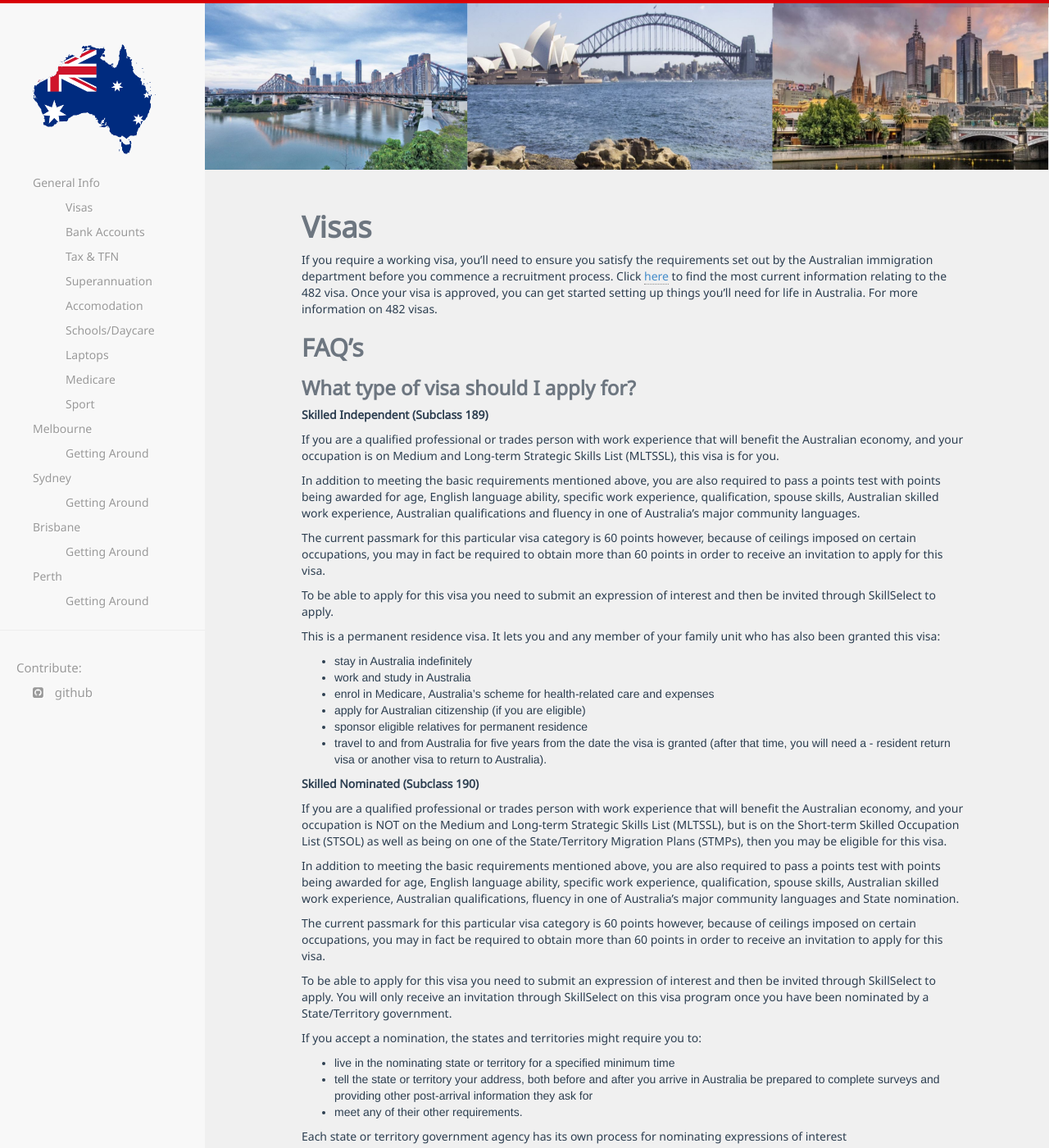
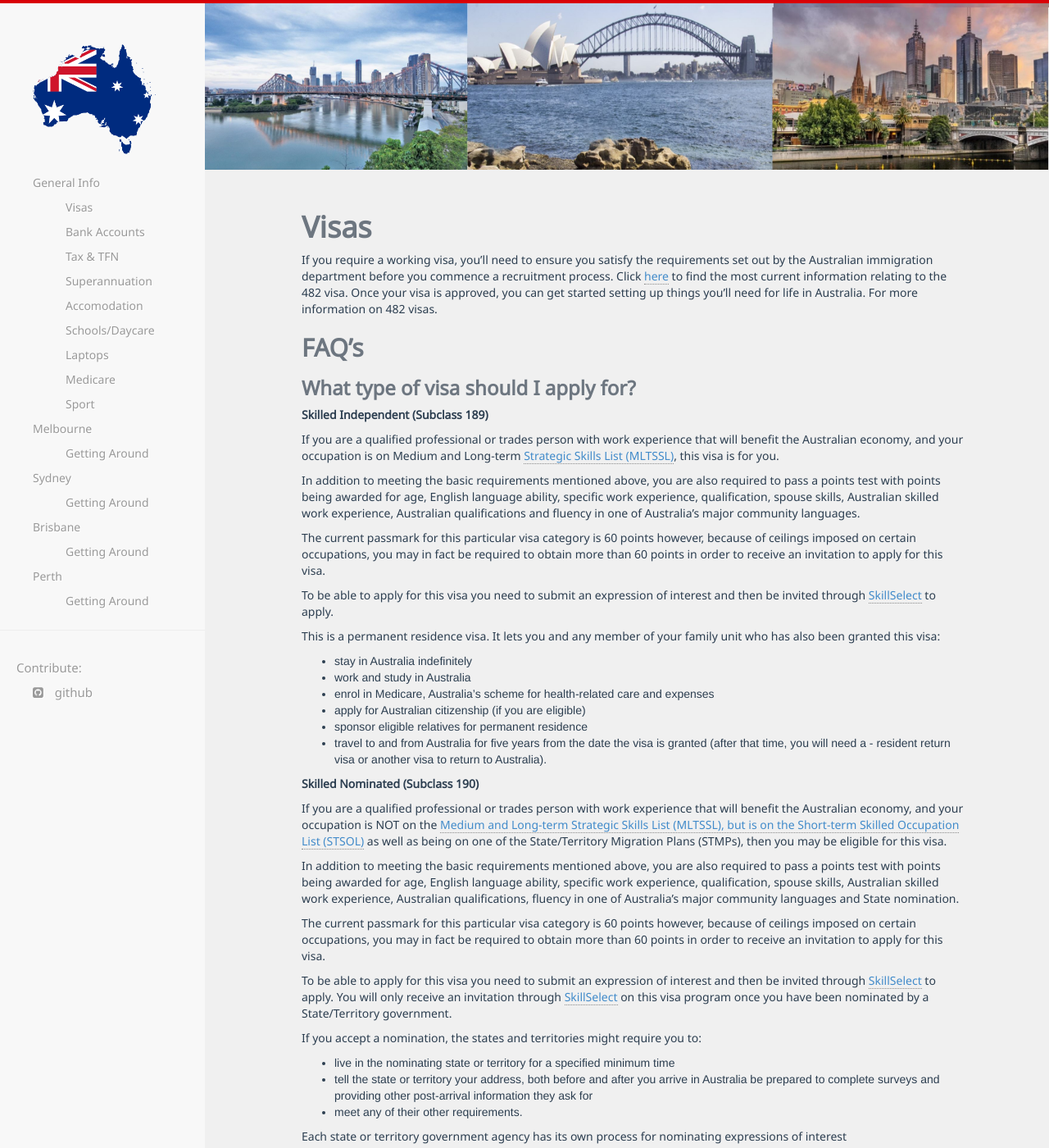
Before and after one commit to movingdownunder/movingdownunder.github.io, a Jekyll site: the page built from _pages/general/visas.md, in a window 1280 px wide and 1400 px high. Shown: the whole window at 82% size. Built offline with Jekyll 4.4.1, drawn with Linux system fonts in a browser that asks for light colours; nearby versions of some CDN libraries; part of the change alters nothing that is shown; some of the changed text lies outside the part shown.

```diff
--- a/_pages/general/visas.md
+++ b/_pages/general/visas.md
@@ -15,13 +15,13 @@ information on 482 visas.
 
 **Skilled Independent (Subclass 189)**
 
-If you are a qualified professional or trades person with work experience that will benefit the Australian economy, and your occupation is on Medium and Long-term Strategic Skills List (MLTSSL), this visa is for you.
+If you are a qualified professional or trades person with work experience that will benefit the Australian economy, and your occupation is on Medium and Long-term [Strategic Skills List (MLTSSL)](https://archive.homeaffairs.gov.au/trav/work/work/skills-assessment-and-assessing-authorities/skilled-occupations-lists/combined-stsol-mltssl){:target="\_blank"}, this visa is for you.
 
 In addition to meeting the basic requirements mentioned above, you are also required to pass a points test with points being awarded for age, English language ability, specific work experience, qualification, spouse skills, Australian skilled work experience, Australian qualifications and fluency in one of Australia's major community languages.
 
 The current passmark for this particular visa category is 60 points however, because of ceilings imposed on certain occupations, you may in fact be required to obtain more than 60 points in order to receive an invitation to apply for this visa.
 
-To be able to apply for this visa you need to submit an expression of interest and then be invited through SkillSelect to apply.
+To be able to apply for this visa you need to submit an expression of interest and then be invited through [SkillSelect](https://skillselect.gov.au){:target="\_blank"} to apply.
 
 This is a permanent residence visa. It lets you and any member of your family unit who has also been granted this visa:
 
@@ -34,13 +34,13 @@ This is a permanent residence visa. It lets you and any member of your family un
 
 **Skilled Nominated (Subclass 190)**
 
-If you are a qualified professional or trades person with work experience that will benefit the Australian economy, and your occupation is NOT on the Medium and Long-term Strategic Skills List (MLTSSL), but is on the Short-term Skilled Occupation List (STSOL) as well as being on one of the State/Territory Migration Plans (STMPs), then you may be eligible for this visa.
+If you are a qualified professional or trades person with work experience that will benefit the Australian economy, and your occupation is NOT on the [Medium and Long-term Strategic Skills List (MLTSSL), but is on the Short-term Skilled Occupation List (STSOL)](https://archive.homeaffairs.gov.au/trav/work/work/skills-assessment-and-assessing-authorities/skilled-occupations-lists/combined-stsol-mltssl){:target="\_blank"} as well as being on one of the State/Territory Migration Plans (STMPs), then you may be eligible for this visa.
 
 In addition to meeting the basic requirements mentioned above, you are also required to pass a points test with points being awarded for age, English language ability, specific work experience, qualification, spouse skills, Australian skilled work experience, Australian qualifications, fluency in one of Australia's major community languages and State nomination.
 
 The current passmark for this particular visa category is 60 points however, because of ceilings imposed on certain occupations, you may in fact be required to obtain more than 60 points in order to receive an invitation to apply for this visa.
 
-To be able to apply for this visa you need to submit an expression of interest and then be invited through SkillSelect to apply. You will only receive an invitation through SkillSelect on this visa program once you have been nominated by a State/Territory government.
+To be able to apply for this visa you need to submit an expression of interest and then be invited through [SkillSelect](https://skillselect.gov.au){:target="\_blank"} to apply. You will only receive an invitation through [SkillSelect](https://skillselect.gov.au){:target="\_blank"} on this visa program once you have been nominated by a State/Territory government.
 
 If you accept a nomination, the states and territories might require you to:
 
@@ -74,7 +74,7 @@ If you accept a nomination, the states and territories might require you to
 
 The current passmark for this particular visa category is 60 points however, because of ceilings imposed on certain occupations, you may in fact be required to obtain more than 60 points in order to receive an invitation to apply for this visa.
 
-To be able to apply for this visa you need to submit an expression of interest and then be invited through SkillSelect to apply. You will only receive an invitation through SkillSelect on this visa program once you have been nominated by a State/Territory government.
+To be able to apply for this visa you need to submit an expression of interest and then be invited through [SkillSelect](https://skillselect.gov.au){:target="\_blank"} to apply. You will only receive an invitation through [SkillSelect](https://skillselect.gov.au){:target="\_blank"} on this visa program once you have been nominated by a State/Territory government.
 
 This visa allows you and your family to
 
```
